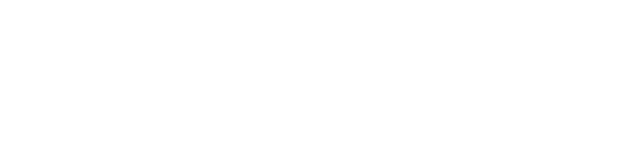
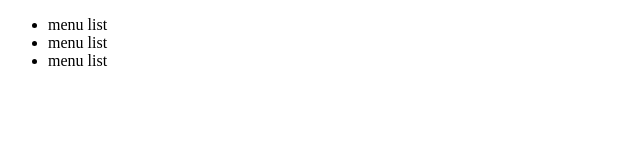
Before and after one commit to Tomnikov/tomnikov.github.io, a plain HTML site: page index.html in a window 1280 px wide. Shown: the whole page, without its empty margins (0-640 px from the left). Drawn offline with Linux system fonts and the light colour scheme.

Commit message:
add style.css & change index.html

```diff
--- a/index.html
+++ b/index.html
@@ -4,8 +4,22 @@
 	<meta charset="UTF-8">
 	<meta name="viewport" content="width=device-width, initial-scale=1.0">
 	<title>Tomnikov</title>
+	<link rel="preconnect" href="https://fonts.googleapis.com">
+	<link rel="preconnect" href="https://fonts.gstatic.com" crossorigin>
+	<link href="https://fonts.googleapis.com/css2?family=Source+Code+Pro:wght@300;700&display=swap" rel="stylesheet">
+	<link rel="stylesheet" href="gi.css">
 </head>
 <body>
-
+	<header>
+		<nav>
+			<ul>
+				<li>menu list</li>
+				<li>menu list</li>
+				<li>menu list</li>
+			</ul>
+		</nav>
+	</header>
+	<main></main>
+	<footer></footer>
 </body>
 </html>
--- /dev/null
+++ b/style.css
@@ -0,0 +1,3 @@
+body {
+  font-family: 'Source Code Pro', monospace;
+}
```
